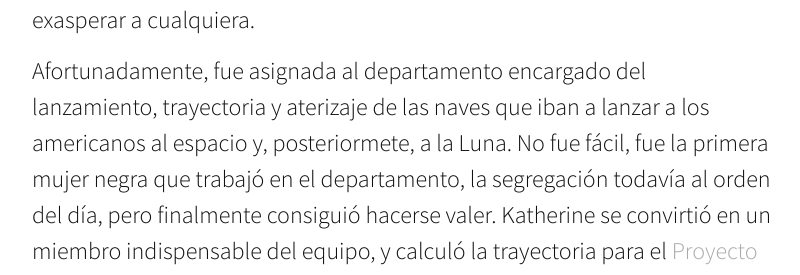
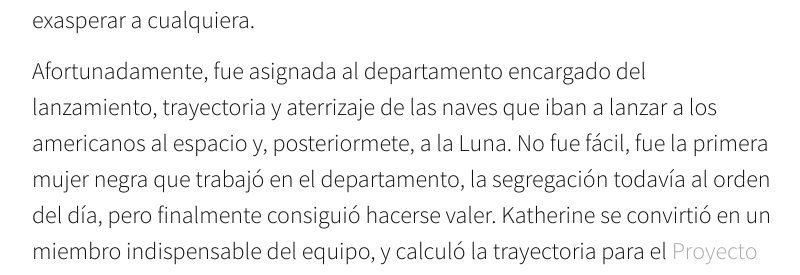
Before and after one commit to YesWeTech/yeswetech.github.io, a Jekyll site: the page built from _posts/2017-02-02-Figuras-Ocultas.markdown, in a window 1280 px wide and 900 px high, scrolled down 2165 px. Shown: the part 205-480 px from the top of the window, without its empty margins (238-1038 px from the left). Built offline with Jekyll 4.4.1, drawn with Linux system fonts in a browser that asks for light colours; nearby versions of some CDN libraries; some of the changed text lies outside the part shown.

Commit message:
Fallitos de ortografía jeje

```diff
--- a/_posts/2017-02-02-Figuras-Ocultas.markdown
+++ b/_posts/2017-02-02-Figuras-Ocultas.markdown
@@ -25,7 +25,7 @@ El una película sobre cómo tres mujeres consiguieron derribar a sus opresores
 
 La protagonista de la película es [**Katherine Johnson**](https://es.wikipedia.org/wiki/Katherine_Johnson),cuyo nombre de soltera era Katherine Coleman. Hija de dos ciudadanos afroamericanos de clase baja, desde pequeña demostró su gran talento para las matemáticas. Se graduó con tan solo 14 años de la escuela secundaria y con 15 ya entró a formar parte de la Universidad Estatal de Virginia Occidental, de la que se graduó en matemáticas y francés a los 18 años con mención de honor. Un año después, fue seleccionada para realizar los estudios de postgrado en la misma universidad, siendo la única mujer de los tres estudiantes afroamericanos que rompieron con el esquema de la segregación en una universidad para blancos. A pesar de su intachable trayectoria, entró como calculadora para la NASA en la sección de mujeres negras. Su trabajo consistía en hacer los cálculos que a día de hoy pueden hacer los ordenadores a mano, lo cuál, como el lector comprenderá, puede llegar a exasperar a cualquiera.
 
-Afortunadamente, fue asignada al departamento encargado del lanzamiento, trayectoria y aterizaje de las naves que iban a lanzar a los americanos al espacio y, posteriormete, a la Luna. No fue fácil, fue la primera mujer negra que trabajó en el departamento, la segregación todavía al orden del día, pero finalmente consiguió hacerse valer. Katherine se convirtió en un miembro indispensable del equipo, y calculó la trayectoria para el [Proyecto Mercury](https://es.wikipedia.org/wiki/Proyecto_Mercury) y el [Apolo 11](https://es.wikipedia.org/wiki/Apolo_11), siendo ahora un referente para todas las mujeres, especialmente las de color, que quieren llegar a tener un papel importante en la historia de la exploración espacial.
+Afortunadamente, fue asignada al departamento encargado del lanzamiento, trayectoria y aterrizaje de las naves que iban a lanzar a los americanos al espacio y, posteriormete, a la Luna. No fue fácil, fue la primera mujer negra que trabajó en el departamento, la segregación todavía al orden del día, pero finalmente consiguió hacerse valer. Katherine se convirtió en un miembro indispensable del equipo, y calculó la trayectoria para el [Proyecto Mercury](https://es.wikipedia.org/wiki/Proyecto_Mercury) y el [Apolo 11](https://es.wikipedia.org/wiki/Apolo_11), siendo ahora un referente para todas las mujeres, especialmente las de color, que quieren llegar a tener un papel importante en la historia de la exploración espacial.
 
 ### Mary
 
```
Also changed, not shown: other parts of _posts/2017-02-02-Figuras-Ocultas.markdown (+2 -2 lines).
